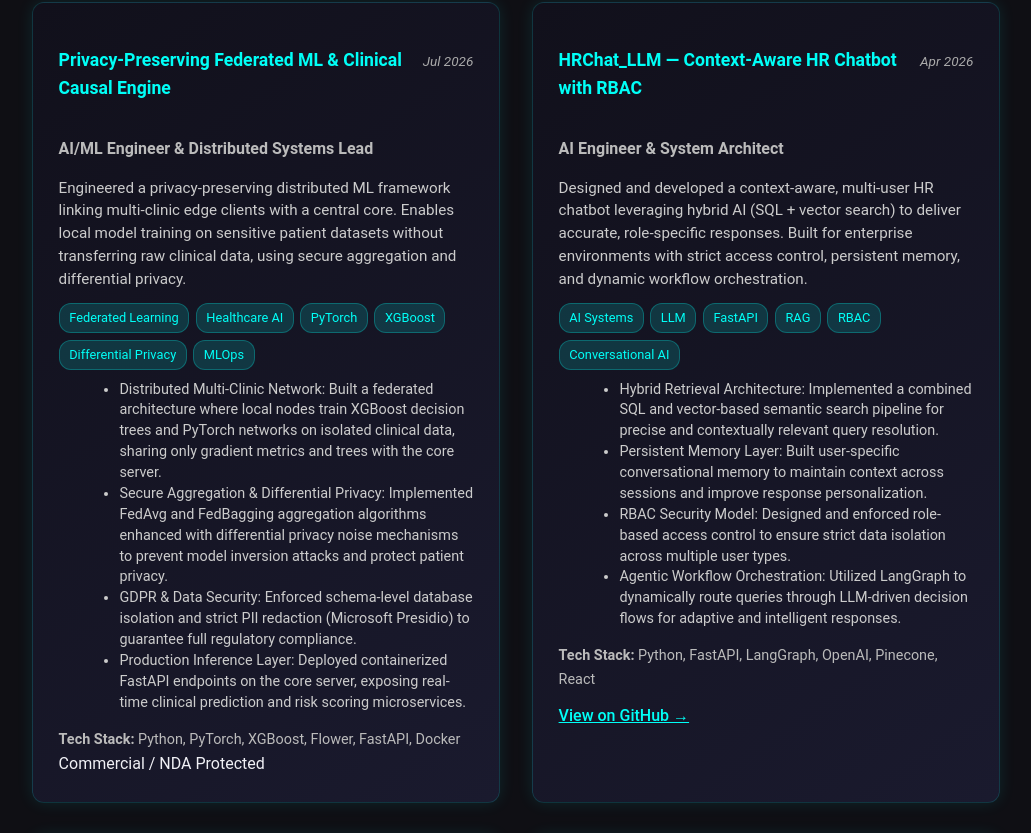
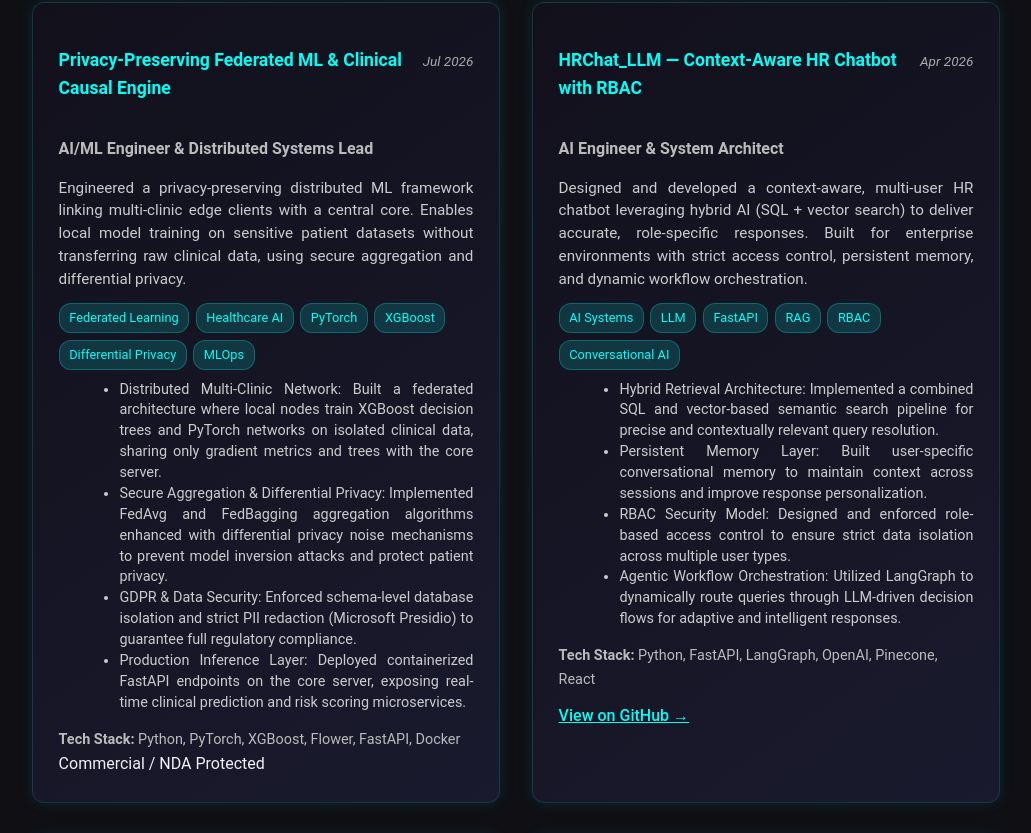
Before and after one commit to abhisakh/Advance_Portfolio, a React (Vite) app in the folder portfolio/: page /ai-projects in a window 1280 px wide. Shown: the part 732-1565 px from the top of the page, without its empty margins (176-1207 px from the left). Built offline with nearby package versions, Linux system fonts and the light colour scheme.

Commit message:
Test alignment is now inserted inside the hero.css, ai-project.css

```diff
--- a/portfolio/src/App.css
+++ b/portfolio/src/App.css
@@ -260,6 +260,7 @@ a:hover {
   flex: 1;
   text-align: left;
 }
+
 .hero-text h1 {
   font-size: clamp(2rem, 5vw, 3rem);
   font-weight: 700;
@@ -269,12 +270,17 @@ a:hover {
   transform: translateY(20px);
   animation: fadeInUp 1s forwards 0.2s;
 }
+/* Update this exact block in your hero.css file */
 .hero-text p {
   font-size: clamp(1rem, 2.5vw, 1.3rem);
   color: #bbb;
   opacity: 0;
   transform: translateY(20px);
   animation: fadeInUp 1s forwards 0.6s;
+
+  /* 🌟 Added these lines right here inside the main block */
+  text-align: justify;
+  text-justify: inter-word;
 }
 
 .hero-button {
--- a/portfolio/src/styles/ai-projects.css
+++ b/portfolio/src/styles/ai-projects.css
@@ -95,6 +95,9 @@
   font-size: 0.95rem;
   margin-bottom: 0.75rem;
   line-height: 1.5;
+  /* For the paragraph style*/
+  text-align: justify;
+  text-justify: inter-word;
 }
 
 /* =====================================================
@@ -132,6 +135,9 @@
   font-size: 0.9rem;
   line-height: 1.45;
   list-style-type: disc;
+  /* For the paragraph style*/
+  text-align: justify;
+  text-justify: inter-word;
 }
 
 /* =====================================================
--- a/portfolio/src/styles/hero.css
+++ b/portfolio/src/styles/hero.css
@@ -47,6 +47,8 @@
   opacity: 0;
   transform: translateY(20px);
   animation: fadeInUp 1s forwards 0.6s;
+  text-align: justify;
+  text-justify: inter-word;
 }
 
 .hero-button {
```
